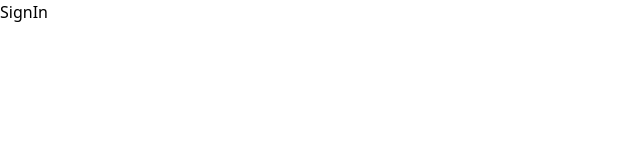
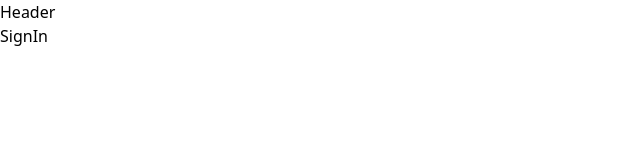
Before and after one commit to Ann-K-T/mern-blog, a React (Vite) app in the folder client/: page /sign-in in a window 1280 px wide. Shown: the top 160 px of the page, without its empty margins (0-640 px from the left). Built offline with nearby package versions, Linux system fonts and the light colour scheme.

Commit message:
ui later version of tailwindcss & i older version of tailwindcss

```diff
--- a/client/package.json
+++ b/client/package.json
@@ -10,11 +10,9 @@
     "preview": "vite preview"
   },
   "dependencies": {
-    "@tailwindcss/vite": "^4.0.12",
     "react": "^19.0.0",
     "react-dom": "^19.0.0",
-    "react-router-dom": "^7.3.0",
-    "tailwindcss": "^4.0.12"
+    "react-router-dom": "^7.3.0"
   },
   "devDependencies": {
     "@eslint/js": "^9.21.0",
@@ -25,6 +23,7 @@
     "eslint-plugin-react-hooks": "^5.1.0",
     "eslint-plugin-react-refresh": "^0.4.19",
     "globals": "^15.15.0",
+    "tailwindcss": "^3.4.17",
     "vite": "^6.2.0"
   }
 }
--- a/client/src/App.jsx
+++ b/client/src/App.jsx
@@ -6,11 +6,13 @@ import SignIn from './pages/SignIn';
 import SignUp from './pages/SignUp';
 import Dashboard from './pages/Dashboard';
 import Projects from './pages/Projects';
+import Header from './components/Header';
 
 
 export default function App() {
   return (
     <BrowserRouter>
+      <Header/>
       <Routes>
         <Route path="/" element={<Home />} />
         <Route path="/about" element={<About />} />
--- /dev/null
+++ b/client/src/components/Header.jsx
@@ -0,0 +1,8 @@
+import React from 'react';
+export default function Header() {
+    return (
+        <div>
+            Header
+        </div>
+    );
+}
--- a/client/src/index.css
+++ b/client/src/index.css
@@ -1 +1,3 @@
-@import "tailwindcss";
+@tailwind base;
+@tailwind components;
+@tailwind utilities;
--- /dev/null
+++ b/client/tailwind.config.js
@@ -0,0 +1,10 @@
+/** @type {import('tailwindcss').Config} */
+module.exports = {
+  content: [
+    "./src/**/*.{js,jsx,ts,tsx}",
+  ],
+  theme: {
+    extend: {},
+  },
+  plugins: [],
+}
--- a/client/vite.config.js
+++ b/client/vite.config.js
@@ -1,7 +1,7 @@
 import { defineConfig } from 'vite'
-import tailwindcss from '@tailwindcss/vite'
+import react from '@vitejs/plugin-react-swc'
+
+// https://vite.dev/config/
 export default defineConfig({
-  plugins: [
-    tailwindcss(),
-  ],
+  plugins: [react()],
 })
```
Also changed, not shown: 1 other file (tests, documents, lock files or other folders).
